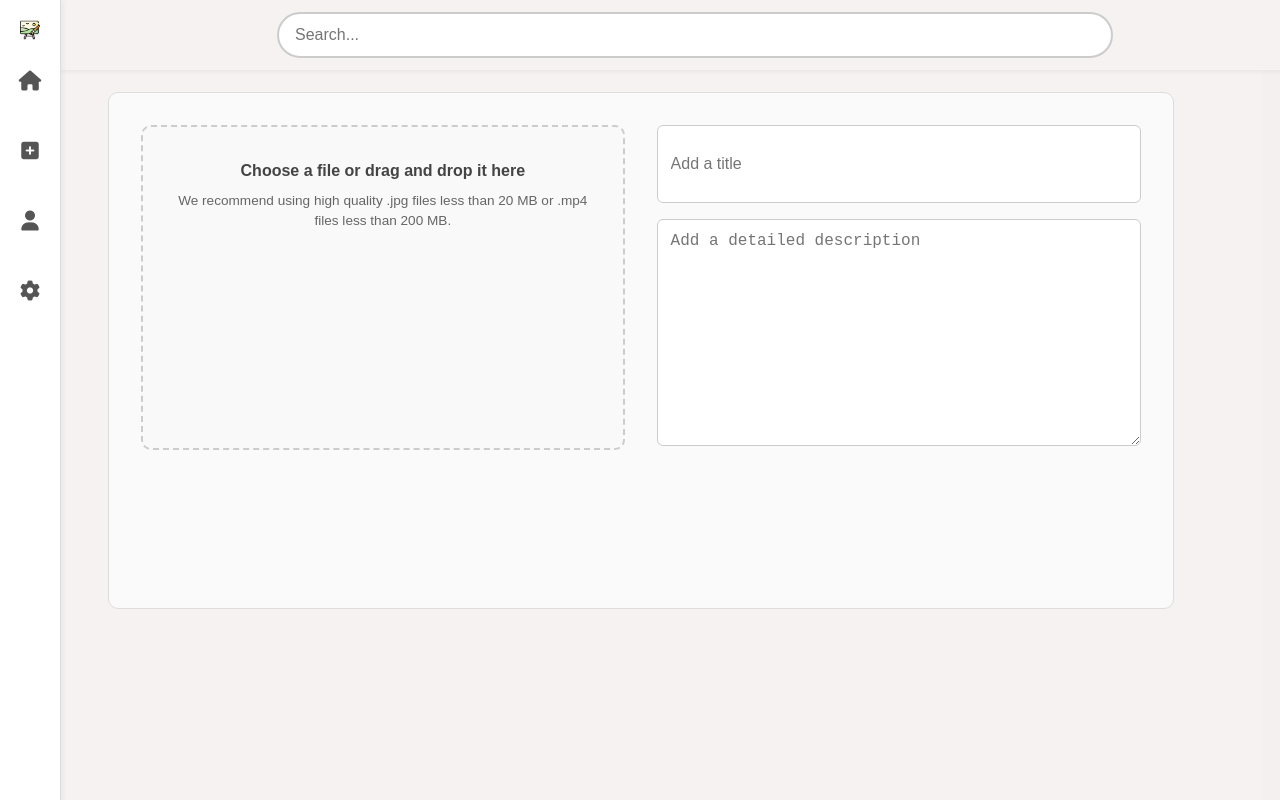
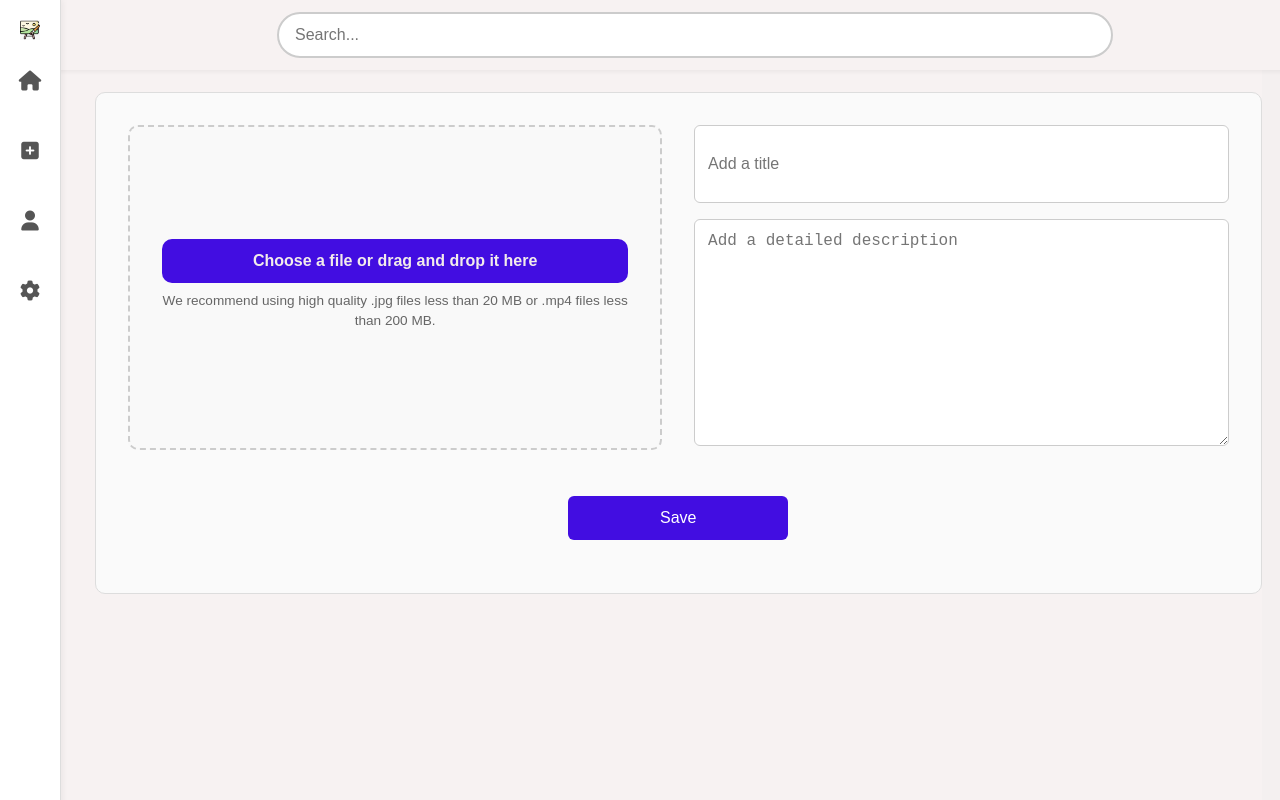
Before and after one commit to Sivasanjay24/Art-gallery, a React (Vite) app in the folder artforum/: page /createpost in a window 1280 px wide. Built offline with nearby package versions, Linux system fonts and the light colour scheme.

Commit message:
createpost alignment

```diff
--- a/artforum/src/components/createpost.jsx
+++ b/artforum/src/components/createpost.jsx
@@ -45,10 +45,12 @@ const CreatePost = () => {
           <div className="form-section">
             <input type="text" placeholder="Add a title" className="form-input" />
             <textarea placeholder="Add a detailed description" className="form-textarea"></textarea>
-            {/* <button className="save-button">Save</button> */}
+
           </div>
         </div>
+
       </div>
+      <button className="save-button">Save</button>
     </div>
   );
 };
--- a/artforum/src/components/sidebar.jsx
+++ b/artforum/src/components/sidebar.jsx
@@ -16,7 +16,9 @@ function Sidebar() {
         </Link>
       </div>
       <div className="icon">
-        <i className="fas fa-plus-square"></i>
+        <Link to="/createpost" className="icon-link">
+      <i className="fas fa-plus-square"></i>
+        </Link>
       </div>
       <div className="icon">
         <Link to="/profile" className="icon-link">
--- a/artforum/src/css/createpost.css
+++ b/artforum/src/css/createpost.css
@@ -1,16 +1,19 @@
 .create-post-container {
-  max-width: 1000px;
+  max-width: 1200px;
   margin: 2rem auto;
+  margin-left:75px;
   padding: 2rem;
   font-family: Arial, sans-serif;
   border: 1px solid #ddd;
   border-radius: 10px;
   background-color: #fafafa;
-  height:100%;
+  height:80%;
 }
 
 .form-layout {
-  display: flex;
+  display:grid ;
+   grid-template-columns: 1fr 1fr;
+  grid-column-end: center;
   gap: 2rem;
   flex-wrap: wrap;
 }
@@ -35,6 +38,7 @@ h2 {
   padding: 2rem;
   border-radius: 10px;
   text-align: center;
+
   background-color: #f9f9f9;
   position: relative;
   height:80%;
@@ -45,7 +49,15 @@ h2 {
   display: block;
   font-weight: bold;
   cursor: pointer;
-  color: #444;
+  color: #f2ebeb;
+  background-color: #420de1;
+  border-radius:10px;
+  padding: 10px 0px;
+  margin-top: 80px;
+
+}
+.upload-label:hover{
+  background-color: #693cf0;
 }
 
 .file-input {
@@ -75,6 +87,7 @@ select {
   font-size: 1rem;
   border: 1px solid #ccc;
   border-radius: 6px;
+  background-color:white;
 }
 
 .form-textarea {
@@ -85,17 +98,21 @@ select {
 
 .save-button {
   padding: 0.8rem;
-  background-color: #e60023;
+  background-color: #420de1;
   color: white;
   border: none;
   border-radius: 6px;
   font-size: 1rem;
   cursor: pointer;
   transition: background-color 0.3s ease;
+  width: 20%;
+  margin: 50px auto 0;
+  display: block;
 }
 
+
 .save-button:hover {
-  background-color: #b4001a;
+ background-color: #693cf0;
 }
 
 /* Responsive behavior */
```
